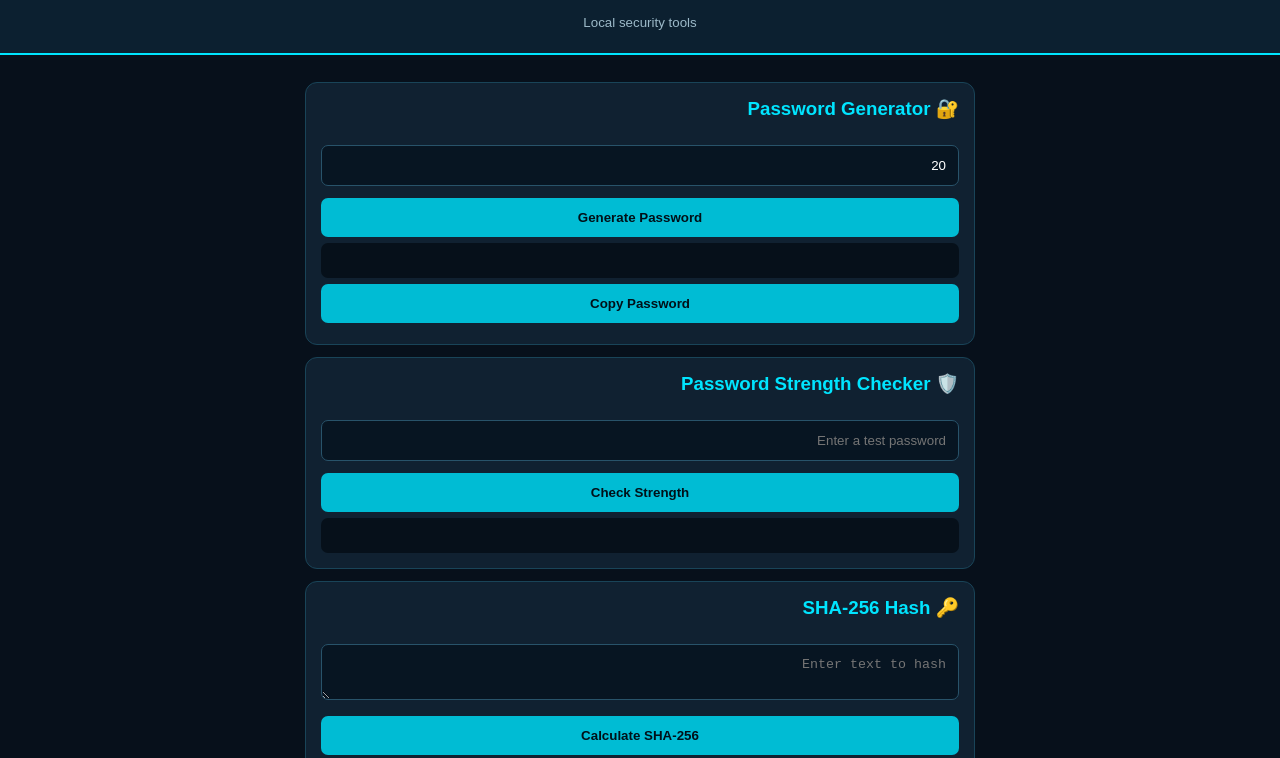
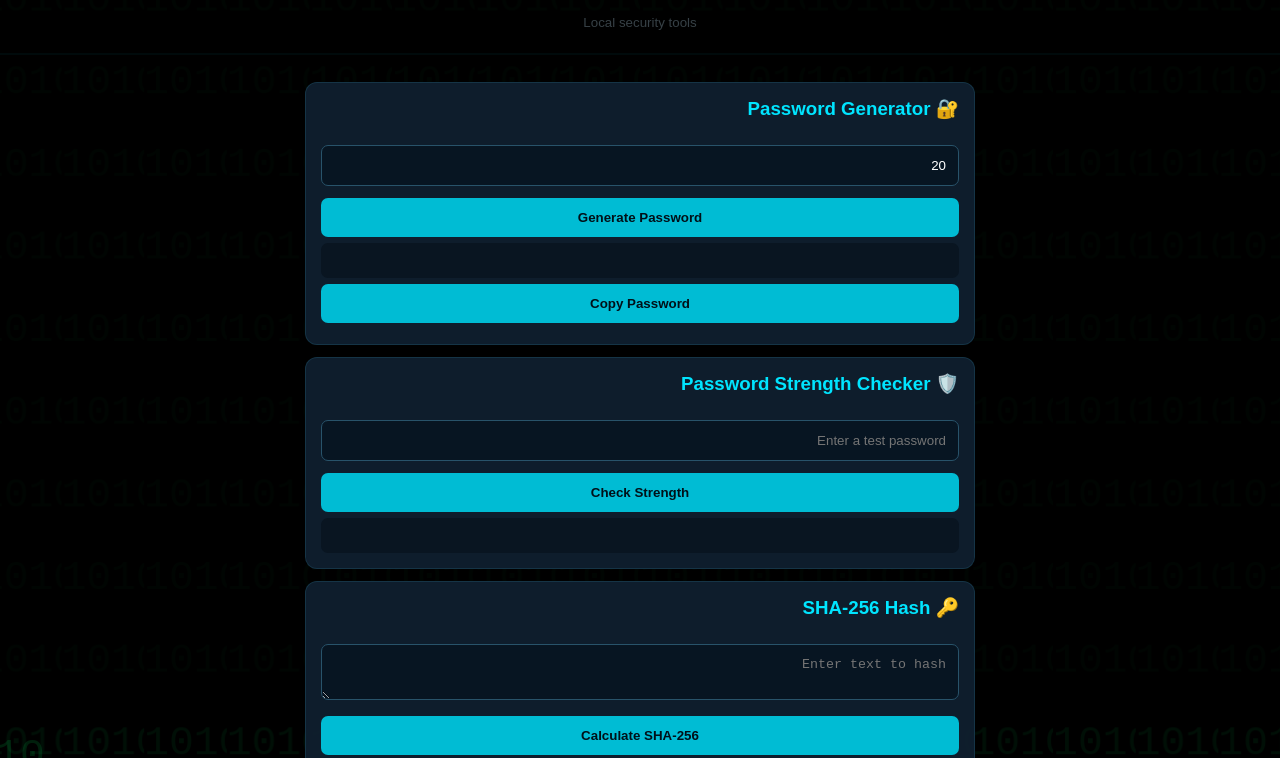
Before and after one commit to aywstyna62-coder/cyber-tools-pro-plus-pwa, a plain HTML site: page index.html in a window 1280 px wide. Shown: the part 101-859 px from the top of the page. Drawn offline with Linux system fonts and the light colour scheme.

Commit message:
Add hacker background SVG and set site background to hacker image

```diff
--- a/index.html
+++ b/index.html
@@ -6,15 +6,33 @@
 <title>CYBER TOOLS PRO PLUS</title>
 <style>
 *{box-sizing:border-box}
-body{margin:0;background:#07101b;color:#e8faff;font-family:Arial}
-header{padding:22px;text-align:center;background:#0c2030;border-bottom:2px solid #00e5ff}
+/* Background: black with hacker SVG image (fallback to black) */
+body{
+  margin:0;
+  background-color:#000; /* fallback */
+  background-image: url('/images/hacker.svg');
+  background-size:cover;
+  background-position:center center;
+  background-repeat:no-repeat;
+  color:#e8faff;
+  font-family:Arial;
+}
+/* Dim overlay to improve readability */
+body::before{
+  content:"";
+  position:fixed;
+  inset:0;
+  background:rgba(0,0,0,0.65);
+  pointer-events:none;
+}
+header{padding:22px;text-align:center;background:transparent;border-bottom:2px solid rgba(0,229,255,0.12)}
 h1{color:#00e5ff;font-size:23px}
-main{padding:15px;max-width:700px;margin:auto}
-.card{background:#102131;border:1px solid #194458;border-radius:12px;padding:15px;margin:12px 0}
+main{padding:15px;max-width:700px;margin:auto;position:relative;z-index:1}
+.card{background:rgba(16,33,49,0.9);border:1px solid rgba(25,68,88,0.6);border-radius:12px;padding:15px;margin:12px 0}
 h3{color:#00e5ff;margin-top:0}
 input,textarea,button,select{width:100%;padding:12px;margin:6px 0;border-radius:7px;border:1px solid #28536a;background:#071522;color:white}
 button{background:#00bcd4;color:#001018;font-weight:bold;border:0}
-.result{overflow-wrap:anywhere;background:#06101a;padding:10px;border-radius:7px;min-height:35px}
+.result{overflow-wrap:anywhere;background:rgba(6,16,26,0.6);padding:10px;border-radius:7px;min-height:35px}
 small{color:#9cb9c8}
 </style>
 </head>
@@ -153,7 +171,7 @@ function checkURL(){
  if(u.hostname.startsWith("xn--")||u.hostname.includes(".xn--"))issues.push("قد يحتوي على اسم نطاق دولي ملتبس");
  if(/^\d{1,3}(\.\d{1,3}){3}$/.test(u.hostname))issues.push("يستخدم عنوان IP مباشرة");
  if(u.hostname.length>50)issues.push("اسم النطاق طويل بشكل غير معتاد");
- out.textContent=issues.length?"مؤشرات تستحق المراجعة:\n• "+issues.join("\n• "):"لم تظهر المؤشرات البسيطة التي يفحصها هذا الاختبار. هذا لا يعني أن الرابط آمن.";
+ out.textContent=issues.length?"مؤشرات تستحق المراجعة:\n• "+issues.join("\n• "):"لم تظهر المؤشرات البسيطة التي يفح��ها هذا الاختبار. هذا لا يعني أن الرابط آمن.";
  }catch(e){out.textContent="عنوان URL غير صالح"}
 }
 function base64(){
```
Also changed, not shown: images/hacker.svg (added).
